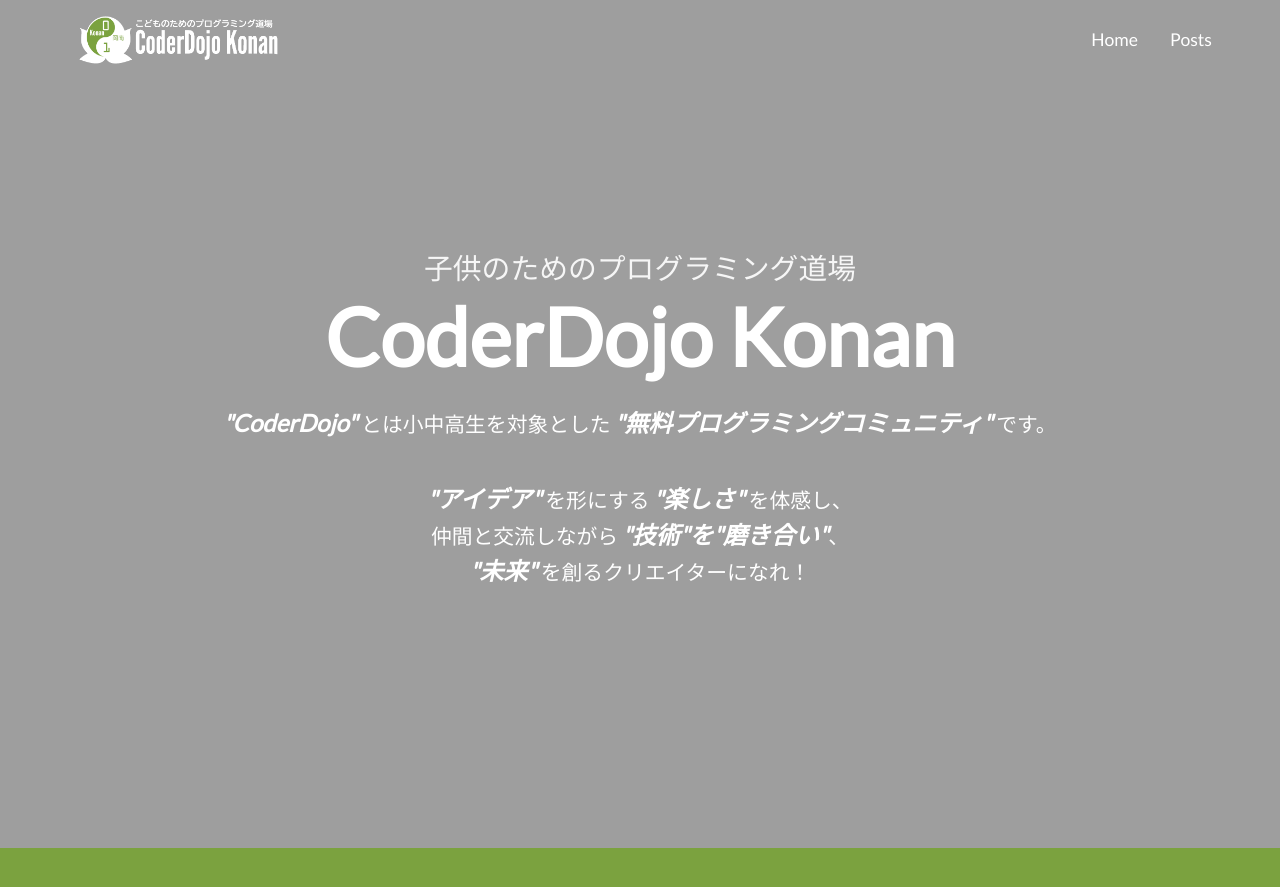
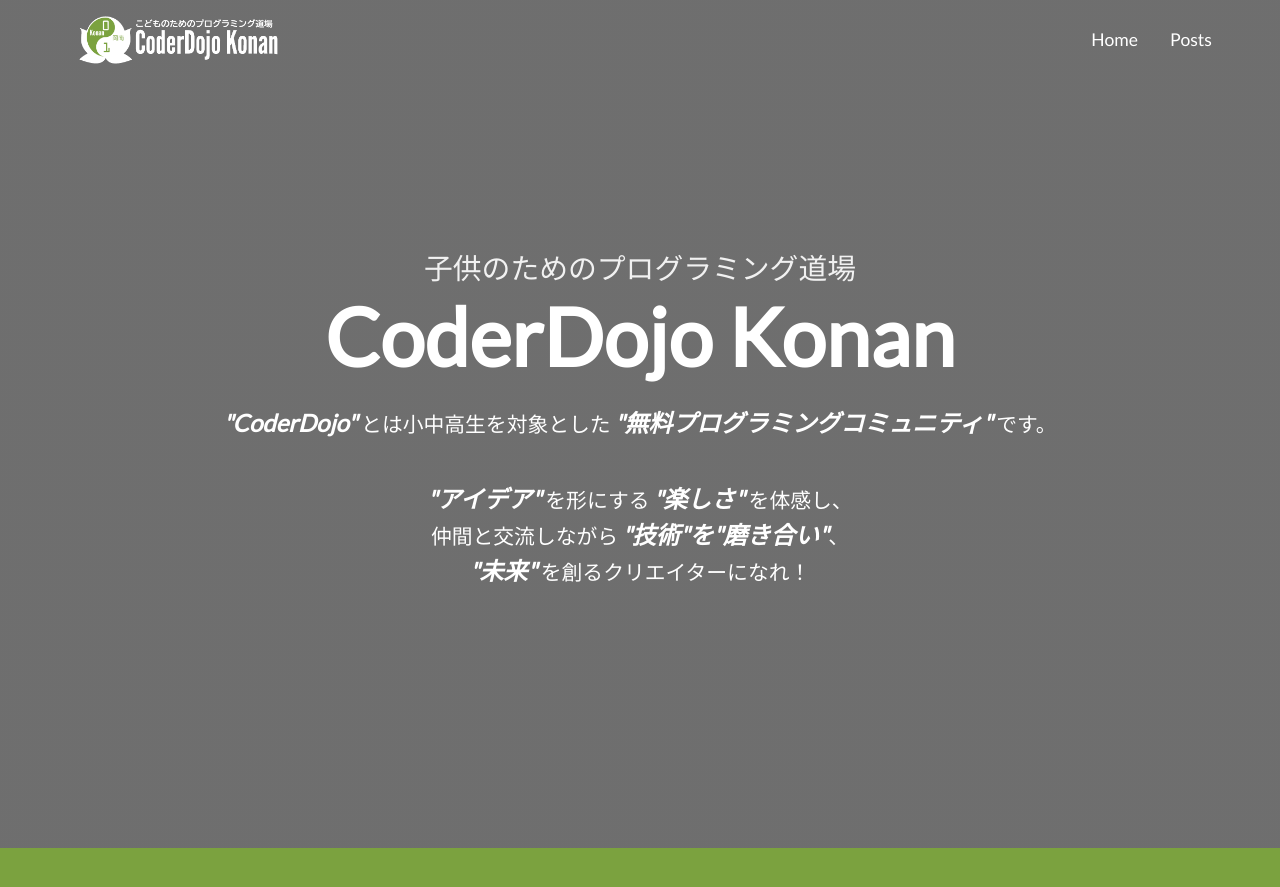
Before and after one commit to coderdojo-konan/website, a Jekyll site: the page built from index.html, in a window 1280 px wide and 900 px high. Shown: the top 887 px of the window. Built offline with Jekyll 4.4.1, drawn with Linux system fonts in a browser that asks for light colours; nearby versions of some CDN libraries; library files that are not in the unit come from our copies.

Commit message:
カバー画像差し替え

```diff
--- a/_sass/_index.scss
+++ b/_sass/_index.scss
@@ -5,7 +5,7 @@
     margin: 1.5rem auto;
   }
   .hero {
-    background: url('/assets/images/index/cover.jpg') center center / cover no-repeat;
+    background: linear-gradient(rgba(0,0,0,0.3), rgba(0,0,0,0.3)),url('/assets/img/index/cover.jpg') center center / cover no-repeat;
     .hero-body {
       .container {
         text-align: center;
```
Also changed, not shown: assets/images/index/cove-old.jpg (added), 1 other file.
